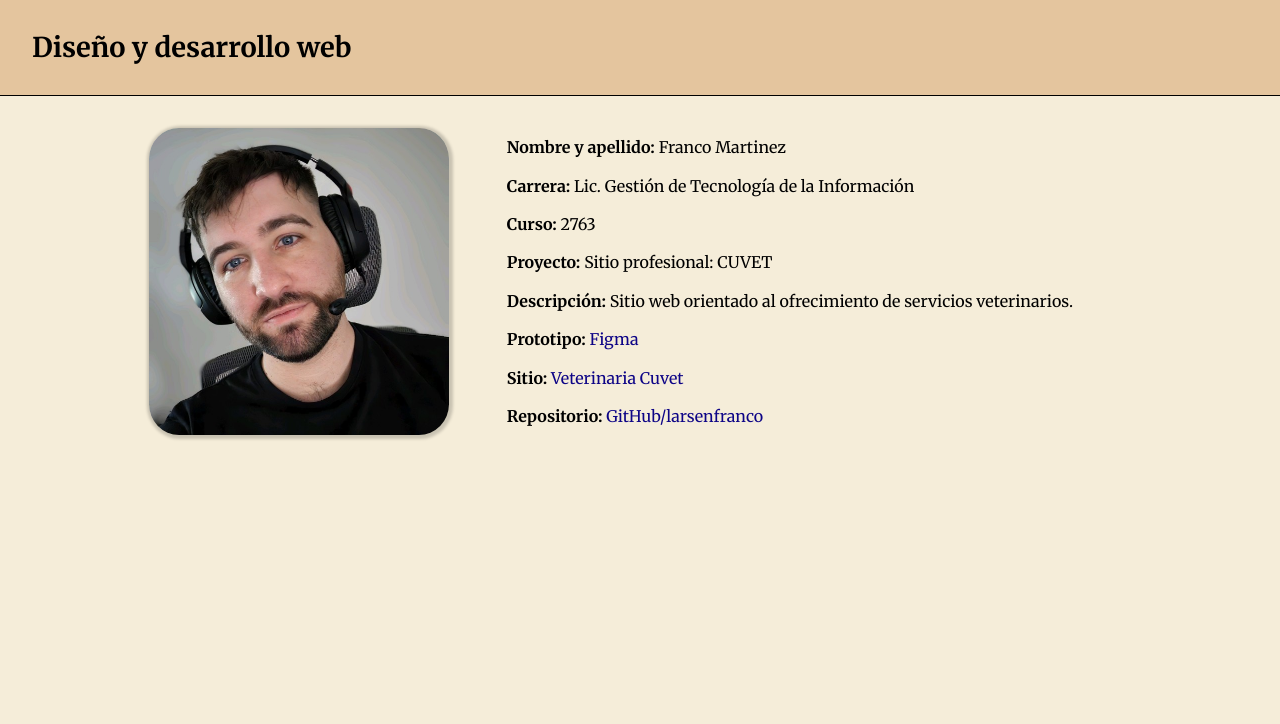
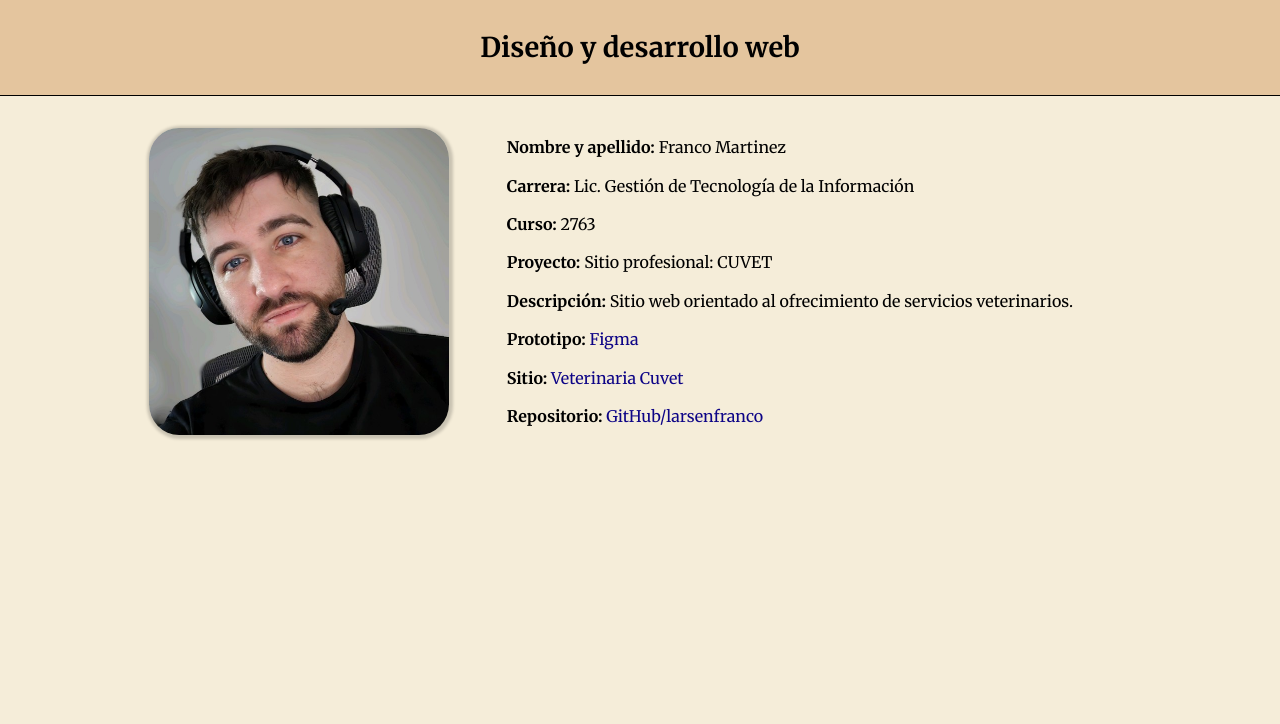
Before and after one commit to LarsenFranco/ficha_desarrollo_web, a plain HTML site: page index.html in a window 1280 px wide. Shown: the top 724 px of the page. Drawn offline with Linux system fonts and the light colour scheme.

Commit message:
Add files via upload

```diff
--- a/styles.css
+++ b/styles.css
@@ -66,6 +66,11 @@ footer img {
 
 /* Media query */
 @media screen and (min-width: 769px) {
+    nav {
+    display: flex;
+    justify-content: center
+    }
+
   footer {
     position: fixed;
     left: 0;
```
